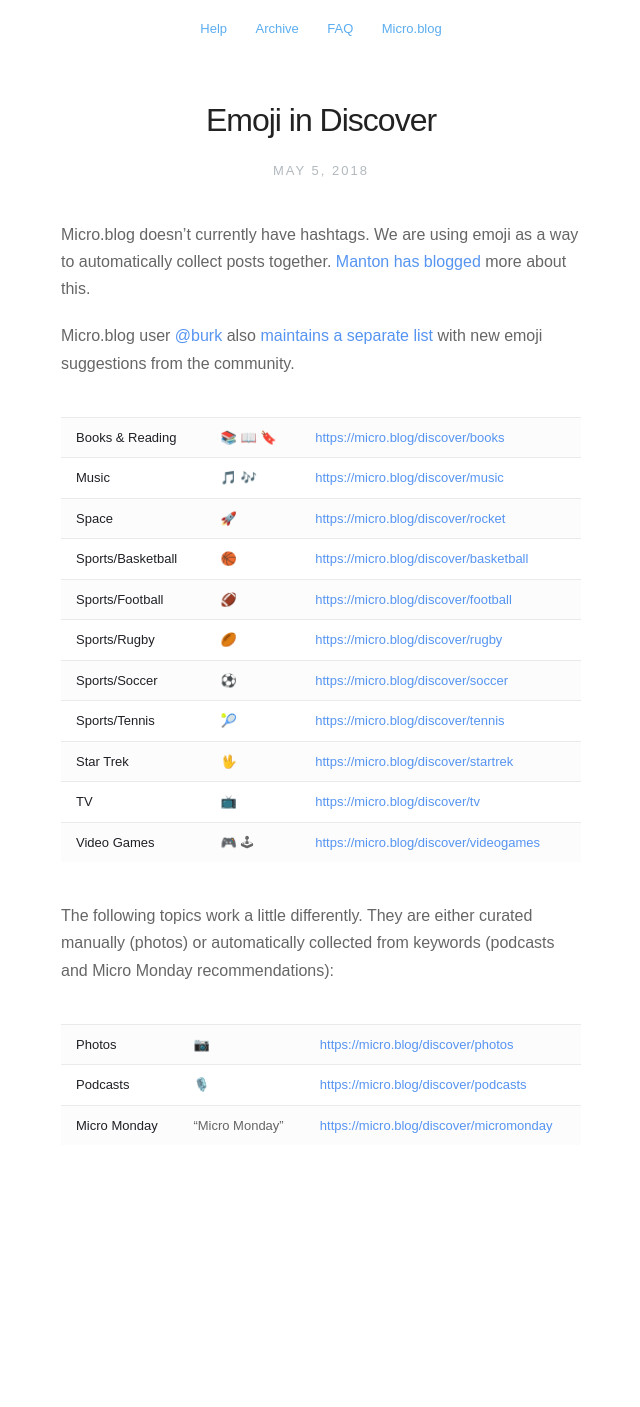
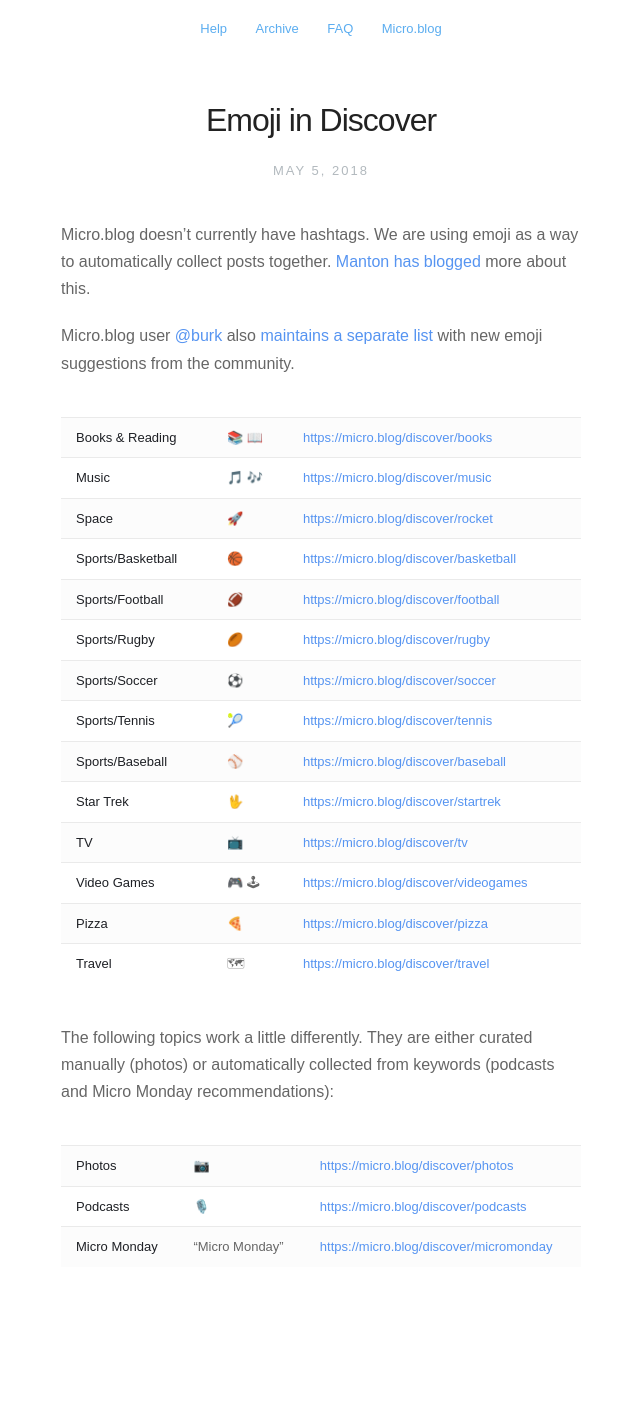
Before and after one commit to microdotblog/help.micro.blog, a Jekyll site: the page built from _posts/2018-05-07-tagmoji.markdown, in a window 1280 px wide. Shown: the whole page, without its empty margins (319-959 px from the left). Built offline with Jekyll 4.4.1, drawn with Linux system fonts in a browser that asks for light colours; nearby versions of some CDN libraries; before the commit the page ends 1285 px from its top, so only the background shows below that.

Commit message:
Updated emoji with pizza and travel.

```diff
--- a/_posts/2018-05-07-tagmoji.markdown
+++ b/_posts/2018-05-07-tagmoji.markdown
@@ -9,7 +9,7 @@
 Micro.blog user [@burk](https://micro.blog/burk) also [maintains a separate list](https://burk.io/discover/) with new emoji suggestions from the community.
 
 |-------------------------|--------------|-----------------------------|
-| **Books & Reading**     | 📚 📖 🔖 | [https://micro.blog/discover/books](https://micro.blog/discover/books) |
+| **Books & Reading**     | 📚 📖  | [https://micro.blog/discover/books](https://micro.blog/discover/books) |
 | **Music**               | 🎵 🎶 | [https://micro.blog/discover/music](https://micro.blog/discover/music) |
 | **Space**               | 🚀 | [https://micro.blog/discover/rocket](https://micro.blog/discover/rocket) |
 | **Sports/Basketball**   | 🏀 | [https://micro.blog/discover/basketball](https://micro.blog/discover/basketball) |
@@ -17,9 +17,12 @@
 | **Sports/Rugby**        | 🏉 | [https://micro.blog/discover/rugby](https://micro.blog/discover/rugby) |
 | **Sports/Soccer**       | ⚽️ | [https://micro.blog/discover/soccer](https://micro.blog/discover/soccer) |
 | **Sports/Tennis**       | 🎾 | [https://micro.blog/discover/tennis](https://micro.blog/discover/tennis) |
+| **Sports/Baseball**       | ⚾️ | [https://micro.blog/discover/baseball](https://micro.blog/discover/baseball) |
 | **Star Trek**           | 🖖 | [https://micro.blog/discover/startrek](https://micro.blog/discover/startrek) |
 | **TV**                  | 📺 | [https://micro.blog/discover/tv](https://micro.blog/discover/tv) |
 | **Video Games**         | 🎮 🕹 | [https://micro.blog/discover/videogames](https://micro.blog/discover/videogames) |
+| **Pizza**         | 🍕 | [https://micro.blog/discover/pizza](https://micro.blog/discover/pizza) |
+| **Travel**         | 🗺 | [https://micro.blog/discover/travel](https://micro.blog/discover/travel) |
 
 The following topics work a little differently. They are either curated manually (photos) or automatically collected from keywords (podcasts and Micro Monday recommendations):
 
```
